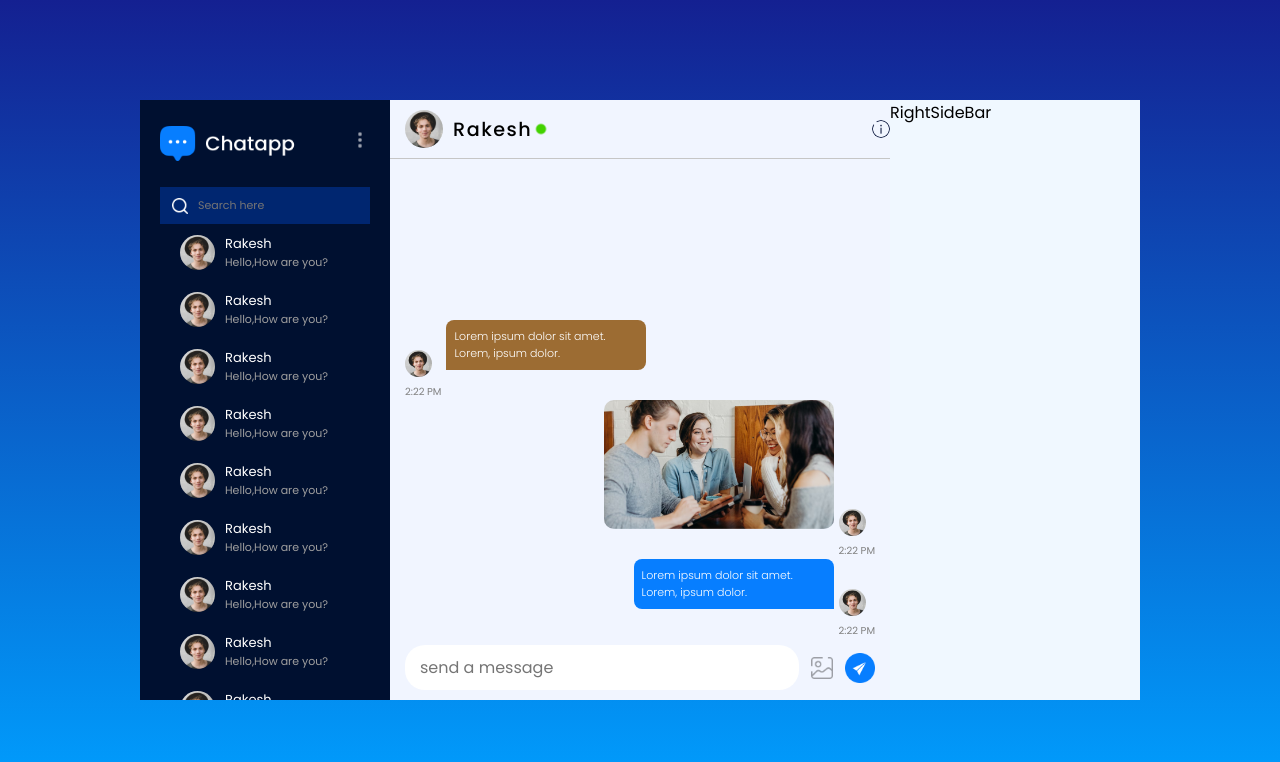
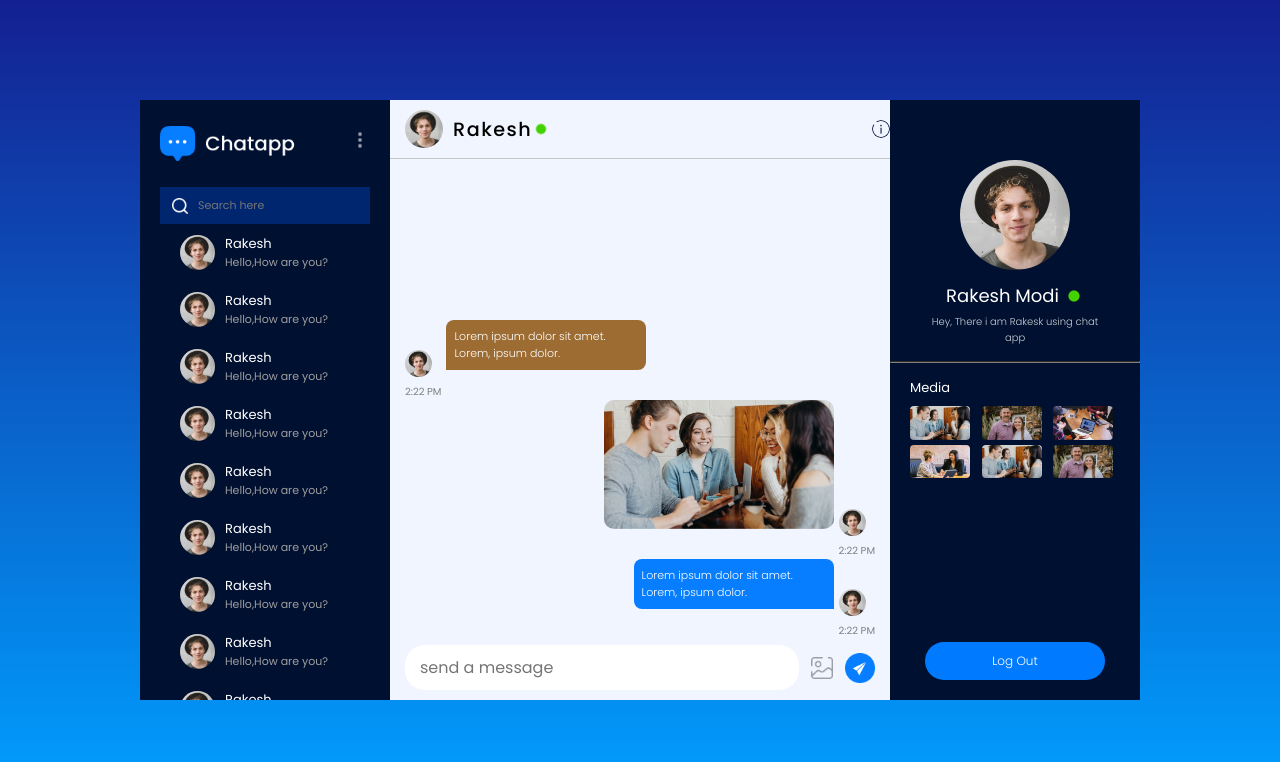
Before and after one commit to prajwal952/chatApp, a React (Create React App) app: page /chat in a window 1280 px wide. Shown: the top 762 px of the page. Built offline with nearby package versions, Linux system fonts and the light colour scheme.

Commit message:
right bar and menu hover ui

```diff
--- a/src/Components/LeftSideBar/LeftSideBar.css
+++ b/src/Components/LeftSideBar/LeftSideBar.css
@@ -89,3 +89,37 @@
     color: #9f9f9f;
     font-size: 11px;
 }
+
+
+.ls-nav .menu{
+    position: relative;
+    padding: 10px 0;
+}
+
+.menu .sub-menu{
+    background-color:white;
+    position: absolute;
+    top:100%;
+    right: 0;
+    width: 130px;
+    padding: 20px;
+    border-radius: 5px;
+    color: black;
+    display: none;
+}
+
+.sub-menu hr{
+    border: none;
+    height: 1px;
+    background-color: grey;
+    margin: 8px 0px;
+}
+
+.sub-menu p{
+    cursor: pointer;
+    font-size: 14px;
+}
+
+.menu:hover .sub-menu{
+    display: block;
+}
--- a/src/Components/LeftSideBar/LeftSideBar.jsx
+++ b/src/Components/LeftSideBar/LeftSideBar.jsx
@@ -10,6 +10,11 @@
           <img src={assets.logo} alt="" className="logo" />
           <div className="menu">
             <img src={assets.menu_icon} alt="" />
+            <div className="sub-menu">
+                <p>Edit Profile</p>
+                <hr />
+                <p>Logout</p>
+            </div>
           </div>
         </div>
         <div className="ls-search">
--- a/src/Components/RightSideBar/RightSideBar.css
+++ b/src/Components/RightSideBar/RightSideBar.css
@@ -1,4 +1,87 @@
-rf{
-    flex: 1;
-    width: 25%;
+.rs{
+    height: 75vh;
+    color: white;
+    background: #001030;
+    position: relative;
+    overflow-y: scroll;
+
 }
+
+.rs-profile{
+    padding-top: 60px;
+    text-align: center;
+    max-width: 70%;
+    margin: auto;
+}
+
+.rs-profile>img{
+    width: 110px;
+    border-radius: 50%;
+    aspect-ratio: 1/1;
+}
+
+.rs-profile h3{
+    font-size: 18px;
+    font-weight: 400;
+    display: flex;
+    align-items: center;
+    justify-content: center;
+    gap:5px;
+    margin: 5px 0px;
+
+
+}
+
+.rs-profile p{
+    font-size: 10px;
+    opacity: 80%;
+    font-weight: 300;
+}
+
+hr{
+
+    border-color: grey;
+    margin: 15px 0px;
+}
+
+.rs-media{
+    padding: 0px 20px;
+    font-size: 13px;
+}
+
+.rs-media div{
+ max-height: 280px;
+ overflow-y: scroll;
+ display: grid;
+ grid-template-columns: 1fr 1fr 1fr;
+ gap:5px;
+ margin-top: 8px;
+}
+
+.rs-media div img{
+    width:  60px;
+    border-radius: 4px;
+    cursor: pointer;
+}
+
+.rs button{
+ position: absolute;
+ bottom: 20px;
+ left :50%;
+ transform: translate(-50%);
+ color: white;
+ background-color: rgb(0, 123, 255);
+ border: none;
+ padding: 10px 55px;
+ border-radius: 20px;
+ font-size: 12px;
+ font-weight: 300;
+ cursor: pointer;
+ width: 180px;
+
+}
+
+.rs button:hover{
+    background-color: rgba(142, 181, 240, 0.41);
+    color: #001030;
+}
--- a/src/Components/RightSideBar/RightSideBar.jsx
+++ b/src/Components/RightSideBar/RightSideBar.jsx
@@ -1,9 +1,31 @@
 import React from 'react'
 import './RightSideBar.css'
+import assets from '../../assets/assets'
 
 const RightSideBar = () => {
   return (
-    <div className='rf'>RightSideBar</div>
+    <div className='rs'>
+        <div className="rs-profile">
+            <img src={assets.profile_img} alt="" />
+            <h3>Rakesh Modi
+                <img src={assets.green_dot}  alt="" className='dot'/>
+            </h3>
+            <p>Hey, There i am Rakesk using chat app</p>
+        </div>
+        <hr />
+        <div className="rs-media">
+            <p>Media</p>
+            <div>
+                <img src={assets.pic1} alt="" />
+                <img src={assets.pic2} alt="" />
+                <img src={assets.pic3} alt="" />
+                <img src={assets.pic4} alt="" />
+                <img src={assets.pic1} alt="" />
+                <img src={assets.pic2} alt="" />
+            </div>
+            <button>Log Out</button>
+        </div>
+    </div>
   )
 }
 
```
